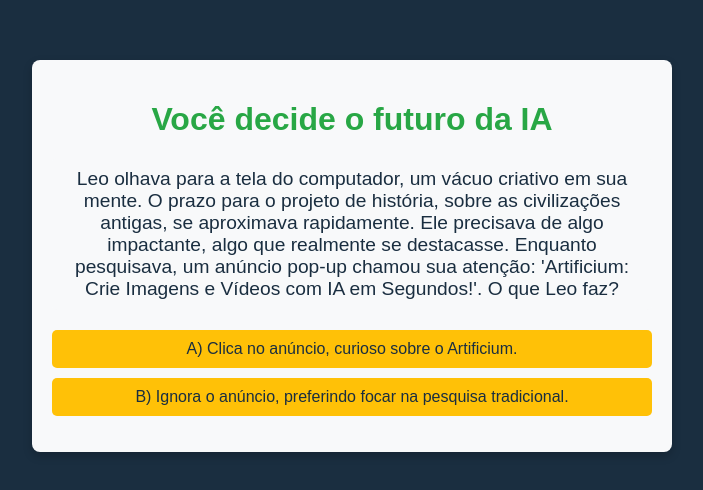
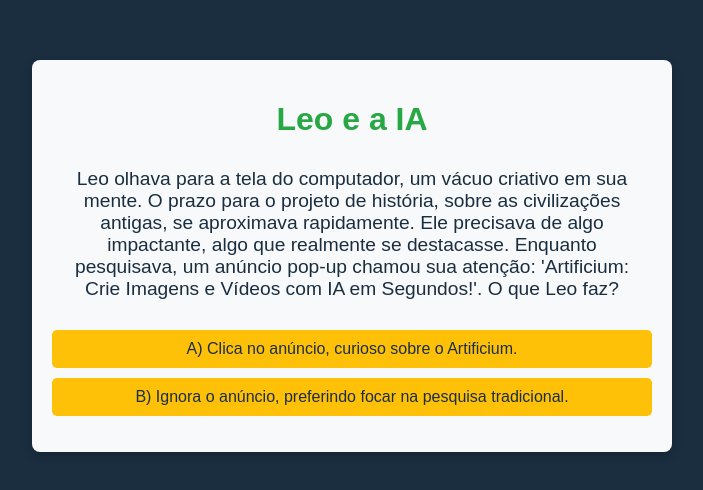
Before and after one commit to Elisianeprofe/Leo-e-a-IA, a plain HTML site: page index.html in a window 1280 px wide. Shown: the part 144-634 px from the top of the page, without its empty margins (288-991 px from the left). Drawn offline with Linux system fonts and the light colour scheme.

Commit message:
Update index.html

```diff
--- a/index.html
+++ b/index.html
@@ -10,7 +10,7 @@
 
   <body>
   <div class="caixa-principal">
-    <h1>Você decide o futuro da IA</h1>
+    <h1>Leo e a IA</h1>
     <div class="caixa-perguntas"></div>
     <div class="caixa-alternativas"></div>
     <div class="caixa-resultado"></div>
```
